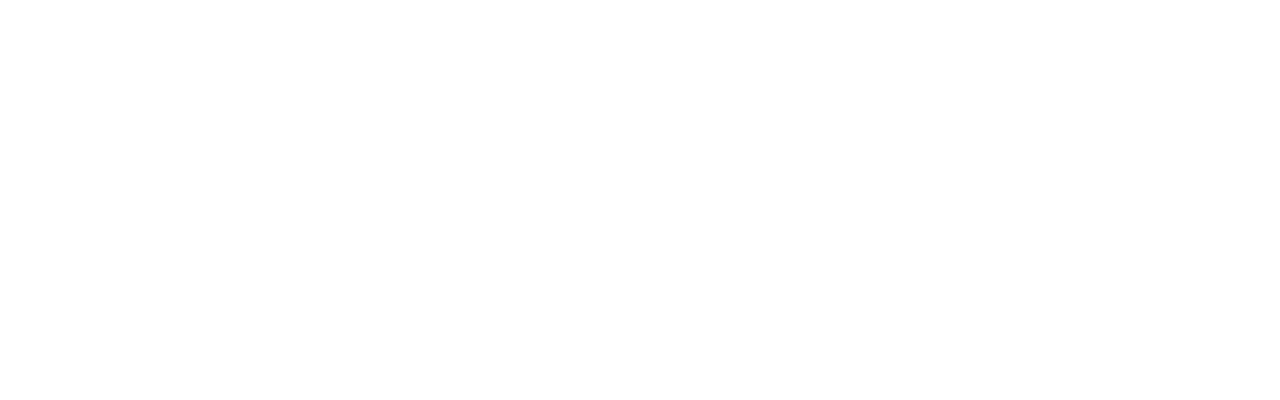
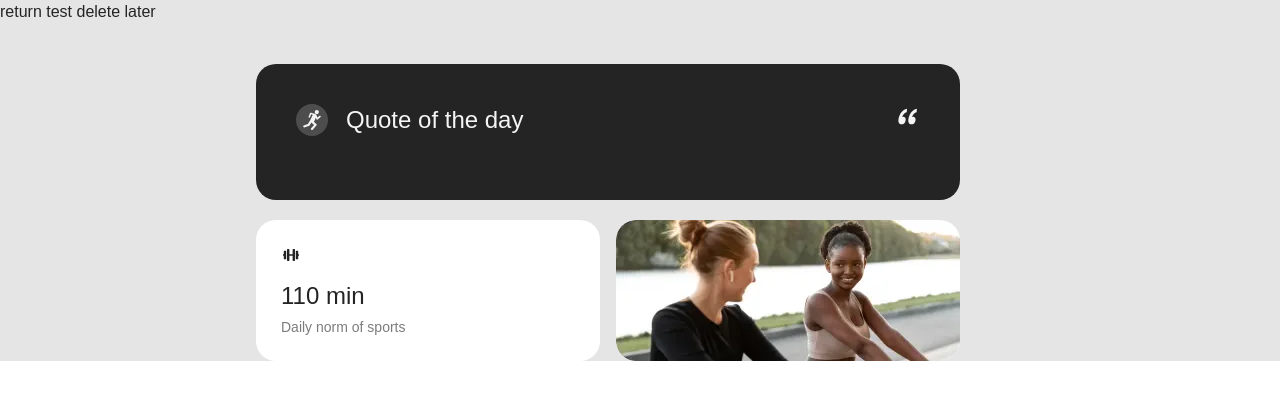
Before and after one commit to Andrii-Stanislav/js-team-project-crusaders, a website built with Vite: page src/favorites.html in a window 1280 px wide. Built offline with nearby package versions, Linux system fonts and the light colour scheme.

Commit message:
made quote for favorit

```diff
--- a/src/css/quote.css
+++ b/src/css/quote.css
@@ -1,4 +1,10 @@
 .quote-main {
+  display: grid;
+  gap: 20px;
+  max-width: 335px;
+  grid-template-columns: 1fr;
+}
+.quote-main-fav {
   display: grid;
   gap: 20px;
   max-width: 335px;
@@ -13,9 +19,23 @@
     align-items: start;
   }
 }
+@media only screen and (min-width: 768px) {
+  .quote-main-fav {
+    gap: 20px;
+    max-width: none;
+    align-items: start;
+  }
+}
 
 @media only screen and (min-width: 1440px) {
   .quote-main {
+    grid-template-columns: repeat(1, 444px);
+    justify-content: center;
+  }
+}
+
+@media only screen and (min-width: 1440px) {
+  .quote-main-fav {
     grid-template-columns: repeat(1, 444px);
     justify-content: center;
   }
@@ -55,17 +75,35 @@
   gap: 18px;
   grid-template-columns: auto 1fr;
 }
+.quote-card-fav {
+  height: auto;
+  flex-shrink: 0;
+  border-radius: 20px;
+  background: #242424;
+  padding: 20px;
+  display: grid;
+  gap: 18px;
+  grid-template-columns: auto 1fr;
+}
 /*  */
 @media only screen and (min-width: 768px) {
-  .quote-card {
+  .quote-card-fav {
     padding: 40px;
     grid-template-columns: auto 1fr;
-    width: 320px;
+    width: 624px;
   }
 }
+
+@media only screen and (min-width: 1440px) {
+  .quote-card-fav {
+    width: 414px;
+    grid-template-columns: auto 1fr;
+  }
+}
+
 @media only screen and (min-width: 1440px) {
   .quote-card {
-    width: 365px;
+    /* width: 365px; */
     grid-template-columns: auto 1fr;
   }
 }
@@ -112,8 +150,13 @@
 .svg-circle-black {
   background-color: #242424;
 }
+
 .quote-icon-man {
   fill: #f4f4f4;
+}
+
+.quote-icon-man-fav {
+  fill: #242424;
 }
 
 .quote-text-black {
@@ -157,6 +200,27 @@
   min-height: 169px;
   grid-template-columns: auto 1fr;
 }
+
+.cart3-flex-fav {
+  display: flex;
+  flex-direction: column;
+  gap: 15px;
+  border-radius: 20px;
+  background: #fff;
+  padding: 20px;
+}
+@media only screen and (min-width: 768px) {
+  .cart3-flex-fav {
+    padding: 25px;
+    width: 294px;
+  }
+}
+@media only screen and (min-width: 1440px) {
+  .cart3-flex-fav {
+    width: 214px;
+  }
+}
+
 @media only screen and (min-width: 768px) {
   .cart3-flex {
     padding: 40px;
@@ -179,6 +243,9 @@
   font-size: 20px;
   font-weight: 500;
   line-height: 1;
+}
+.card-subtitle-black-fav {
+  margin-bottom: 6px;
 }
 
 @media only screen and (min-width: 768px) {
@@ -209,6 +276,28 @@
   border-radius: 20px;
 }
 
+.adaptive-background-fav {
+  background-image: url(../images/quote/women@mobil-fav.webp);
+  background-repeat: no-repeat;
+  background-position: center;
+  background-size: cover;
+  width: 100%;
+  border-radius: 20px;
+  min-height: 119px;
+}
+@media only screen and (min-width: 768px) {
+  .adaptive-background-fav {
+    width: calc((100% - 16px) / 2);
+  }
+}
+
+@media screen and (min-device-pixel-ratio: 2) and (max-width: 767.98px),
+  screen and (min-resolution: 192dpi) and (max-width: 767.98px) {
+  .adaptive-background-fav {
+    background-image: url(../images/quote/women@2mobil-fav.webp);
+  }
+}
+
 @media screen and (min-device-pixel-ratio: 2) and (max-width: 767.98px),
   screen and (min-resolution: 192dpi) and (max-width: 767.98px) {
   .adaptive-background {
@@ -223,10 +312,24 @@
   }
 }
 
+@media only screen and (min-width: 768px) and (max-width: 1439px) {
+  .adaptive-background-fav {
+    background-image: url(../images/quote/women@tablet-fav.webp);
+    /* width: 288px; */
+  }
+}
+
 @media screen and (min-device-pixel-ratio: 2) and (min-width: 768px) and (max-width: 1439px),
   screen and (min-resolution: 192dpi) and (min-width: 768px) and (max-width: 1439px) {
   .adaptive-background {
     background-image: url(../images/quote/women@2tablet.webp);
+  }
+}
+
+@media screen and (min-device-pixel-ratio: 2) and (min-width: 768px) and (max-width: 1439px),
+  screen and (min-resolution: 192dpi) and (min-width: 768px) and (max-width: 1439px) {
+  .adaptive-background-fav {
+    background-image: url(../images/quote/women@2tablet-fav.webp);
   }
 }
 
@@ -237,10 +340,26 @@
     height: 242px;
   }
 }
+
+@media only screen and (min-width: 1440px) {
+  .adaptive-background-fav {
+    background-image: url(../images/quote/women@desk-fav.webp);
+    /* width: 444px;
+    height: 242px; */
+  }
+}
+
 @media screen and (min-device-pixel-ratio: 2) and (min-width: 1440px),
   screen and (min-resolution: 192dpi) and (min-width: 1440px) {
   .adaptive-background {
     background-image: url(../images/quote/women@2desk.webp);
+  }
+}
+
+@media screen and (min-device-pixel-ratio: 2) and (min-width: 1440px),
+  screen and (min-resolution: 192dpi) and (min-width: 1440px) {
+  .adaptive-background-fav {
+    background-image: url(../images/quote/women@2desk-fav.webp);
   }
 }
 
@@ -254,3 +373,23 @@
     max-height: none;
   }
 }
+
+.fav-tabl-block {
+  display: flex;
+  flex-direction: column;
+  gap: 20px;
+}
+
+@media only screen and (min-width: 768px) {
+  .fav-tabl-block {
+    flex-direction: row;
+    gap: 16px;
+    justify-content: space-between;
+    width: 704px;
+  }
+}
+@media only screen and (min-width: 1440px) {
+  .fav-tabl-block {
+    width: 494px;
+  }
+}
--- a/src/favorites.html
+++ b/src/favorites.html
@@ -8,7 +8,9 @@
     <link rel="stylesheet" href="./css/styles.css" />
   </head>
   <body>
-    <load ="partials/header.html" />
+    <a href="./index.html">return test delete later </a>
+    <load src="partials/header.html" />
+    <load src="./partials/quote-fav.html" />
 
     <script type="module" src="./main.js"></script>
   </body>
--- /dev/null
+++ b/src/partials/quote-fav.html
@@ -0,0 +1,50 @@
+<section class="quote">
+    <div class="container">
+      <div class="quote-main-fav">
+      <div class="quote-card-fav">
+        <div class="svg-circle-grey">
+           <svg class="quote-icon-grey" width="20" height="20">
+              <use href="../images/svg/quote.svg#icon-man"></use>
+
+                </svg>
+        </div>
+        <div >
+          <div class="card-subtitle-flex">
+            <h3 class="card-subtitle">Quote of the day</h3>
+            <svg class="quote-icon-grey quote-icon-gradaptive" width="20" height="20">
+              <use href="../images/svg/quote.svg#icon-commas"></use>
+
+                </svg>
+          </div>
+          <p class="quote-text"></p>
+          <p class="quote-author"></p>
+        </div>
+      </div>
+      <div class="fav-tabl-block">
+       <div class="cart3-flex-fav">
+        <!-- cart3  -->
+
+             <svg class="quote-icon-man-fav" width="20" height="20">
+              <use href="../images/svg/quote.svg#icon-fluent"></use>
+
+                </svg>
+
+
+        <div class="quote-text-group">
+        <div class="quote-text-container">
+          <h3 class="card-subtitle-black card-subtitle-black-fav">110 min</h3>
+          <p class="quote-text quote-text-subtext3">Daily norm of sports</p>
+        </div>
+        <p>
+
+
+        </p>
+      </div>
+
+      </div>
+<div class="adaptive-background-fav">
+
+</div></div>
+
+    </div>
+</section>
```
Also changed, not shown: src/index.html (+1 -0 lines), src/images/quote/women@2desk-fav.webp (added), src/images/quote/women@2mobil-fav.webp (added), src/images/quote/women@2tablet-fav.webp (added), src/images/quote/women@desk-fav.webp (added), src/images/quote/women@mobil-fav.webp (added), src/images/quote/women@tablet-fav.webp (added).
